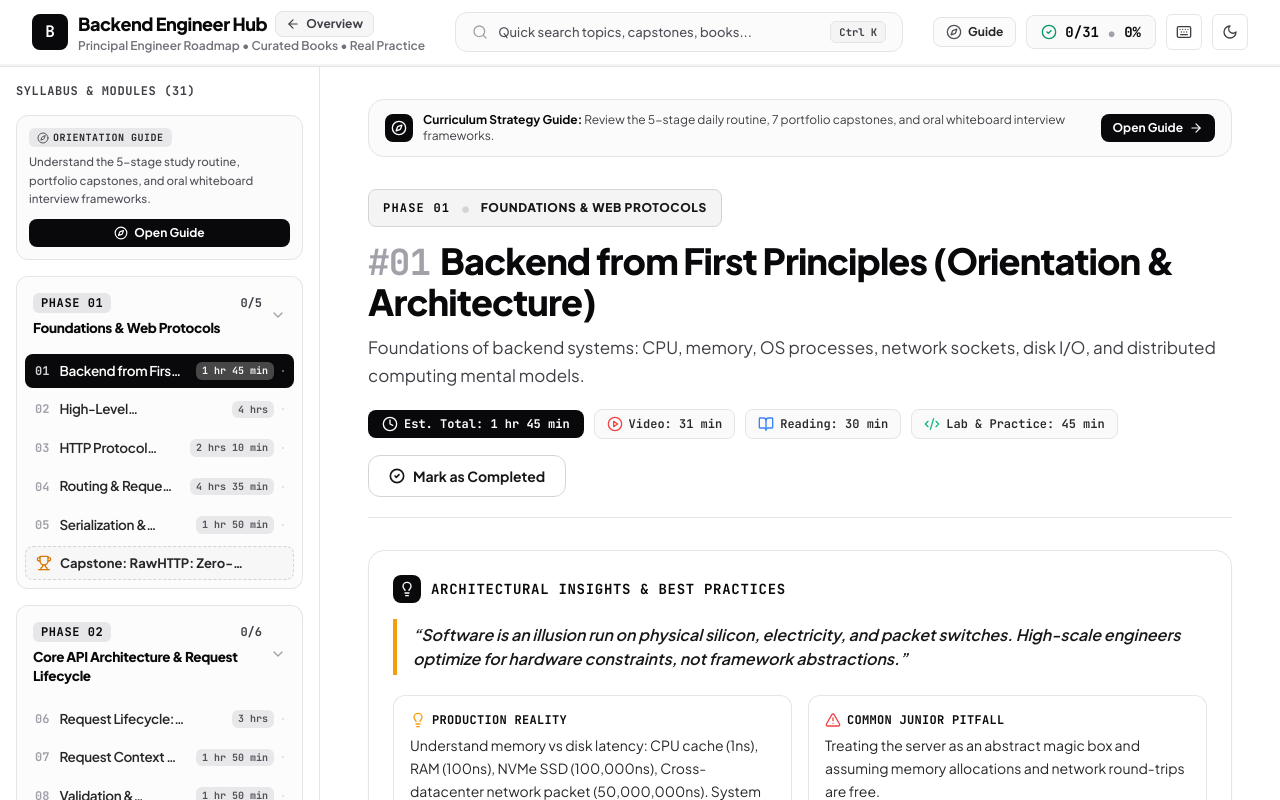
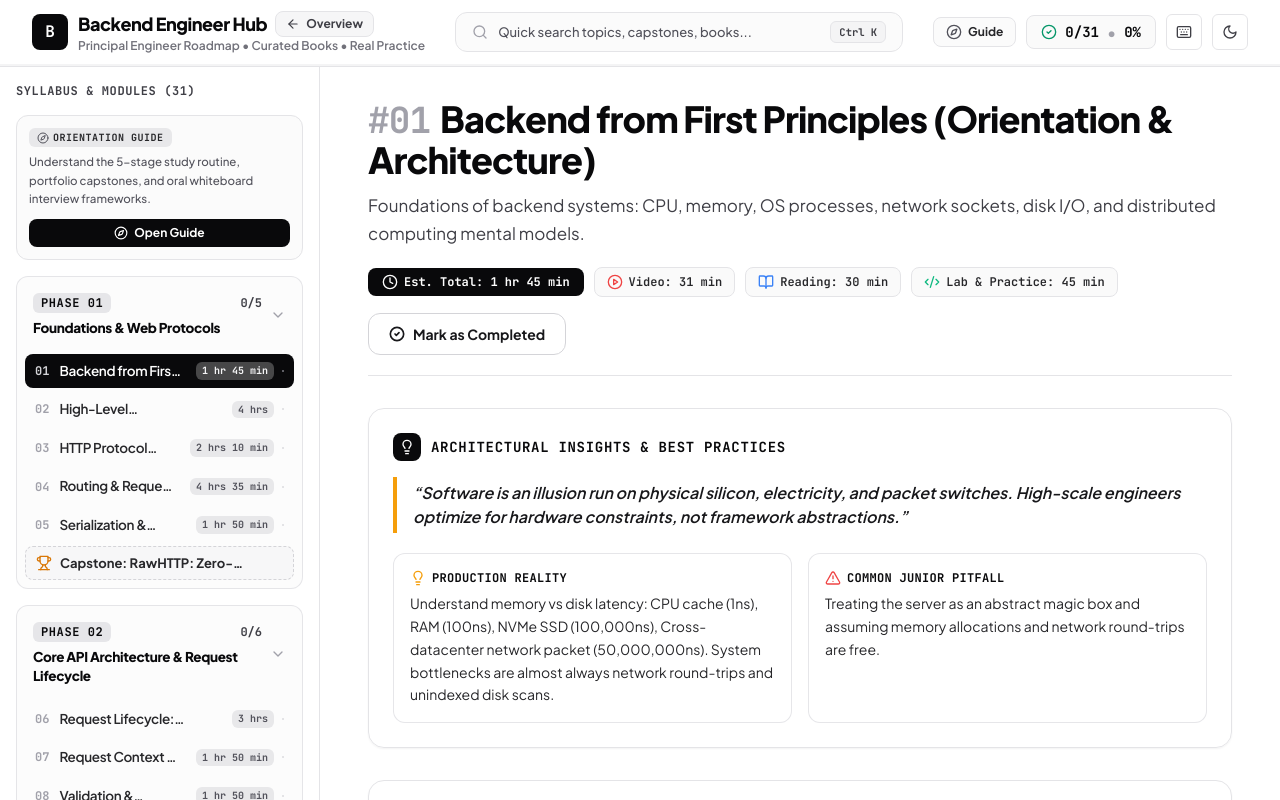
Before and after one commit to yared2124/Roadmap-Backend-Engineers, a Next.js app: page / in a window 1280 px wide. Both pictures are taken after a click on the button 228 px from the left and 2317 px from the top of the page. Built offline with nearby package versions, Linux system fonts and the light colour scheme.

Commit message:
fix: remove Curriculum Strategy Guide callout banner and phase badge from topic header

```diff
--- a/src/components/TopicViewer.tsx
+++ b/src/components/TopicViewer.tsx
@@ -109,41 +109,10 @@ export function TopicViewer({
   };
   return (
     <div className="mx-auto max-w-4xl space-y-8 pb-20">
-      {/* Student Guide & Strategy Callout Banner */}
-      {onOpenGuide && (
-        <div className="flex flex-col sm:flex-row items-start sm:items-center justify-between gap-3 rounded-2xl border border-zinc-200 bg-zinc-50/70 p-3.5 sm:px-4 sm:py-3 dark:border-gray-700 dark:bg-gray-800/60 shadow-2xs">
-          <div className="flex items-center gap-2.5">
-            <span className="flex h-7 w-7 shrink-0 items-center justify-center rounded-lg bg-zinc-950 text-white dark:bg-white dark:text-gray-950 font-bold text-xs shadow-xs">
-              <Compass className="h-4 w-4" />
-            </span>
-            <div className="text-xs text-zinc-700 dark:text-gray-300">
-              <span className="font-bold text-zinc-950 dark:text-white">Curriculum Strategy Guide:</span>{" "}
-              Review the 5-stage daily routine, 7 portfolio capstones, and oral whiteboard interview frameworks.
-            </div>
-          </div>
-          <button
-            onClick={onOpenGuide}
-            className="shrink-0 flex items-center gap-1.5 rounded-lg bg-zinc-950 px-3 py-1.5 text-xs font-bold text-white shadow-xs hover:bg-zinc-800 dark:bg-white dark:text-gray-950 dark:hover:bg-zinc-200 active:scale-[0.98] transition-all"
-          >
-            <span>Open Guide</span>
-            <ArrowRight className="h-3.5 w-3.5" />
-          </button>
-        </div>
-      )}
-
       {/* Top Meta Bar */}
       <div className="flex flex-wrap items-center justify-between gap-4 border-b border-zinc-200 pb-5 dark:border-gray-700">
         <div>
-          <div className="inline-flex items-center gap-2.5 rounded-lg border border-zinc-300 bg-zinc-100 px-3.5 py-1.5 dark:border-gray-600 dark:bg-gray-800 mb-2.5 shadow-2xs">
-            <span className="font-mono text-xs font-black tracking-widest text-zinc-950 dark:text-white uppercase">
-              PHASE 0{topic.phaseId}
-            </span>
-            <span className="text-zinc-300 dark:text-zinc-700 font-bold">•</span>
-            <span className="text-xs font-black uppercase tracking-wider text-zinc-900 dark:text-gray-100">
-              {topic.phaseName}
-            </span>
-          </div>
-          <h1 className="mt-1 text-2xl sm:text-3xl lg:text-4xl font-black tracking-tight text-zinc-950 dark:text-white leading-tight">
+          <h1 className="text-2xl sm:text-3xl lg:text-4xl font-black tracking-tight text-zinc-950 dark:text-white leading-tight">
             <span className="font-mono font-bold text-zinc-400 dark:text-zinc-600 mr-2.5">
               #{String(topic.number).padStart(2, "0")}
             </span>
```
